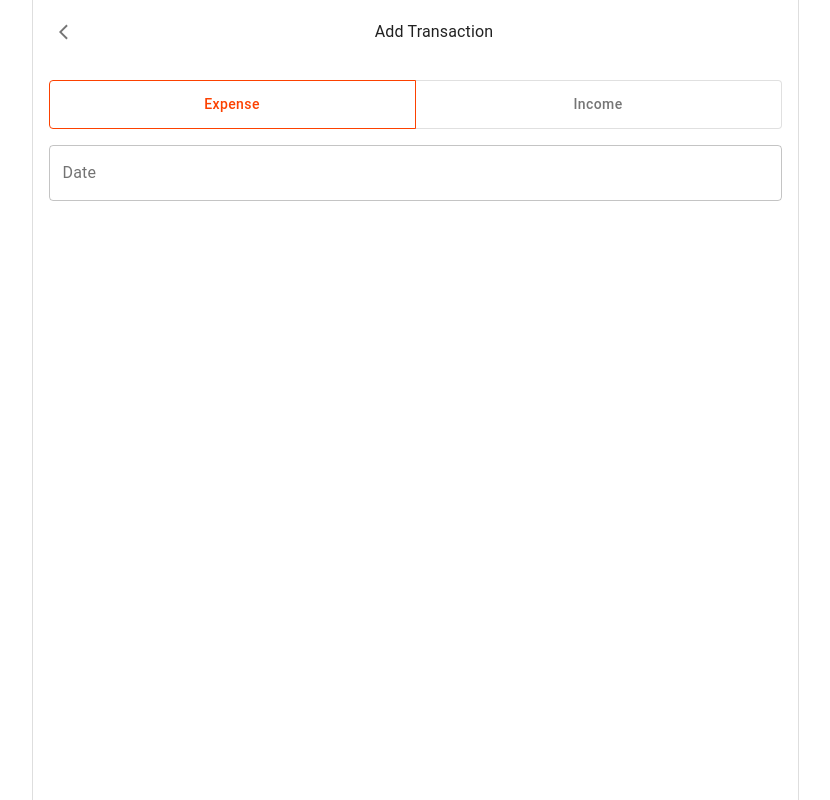
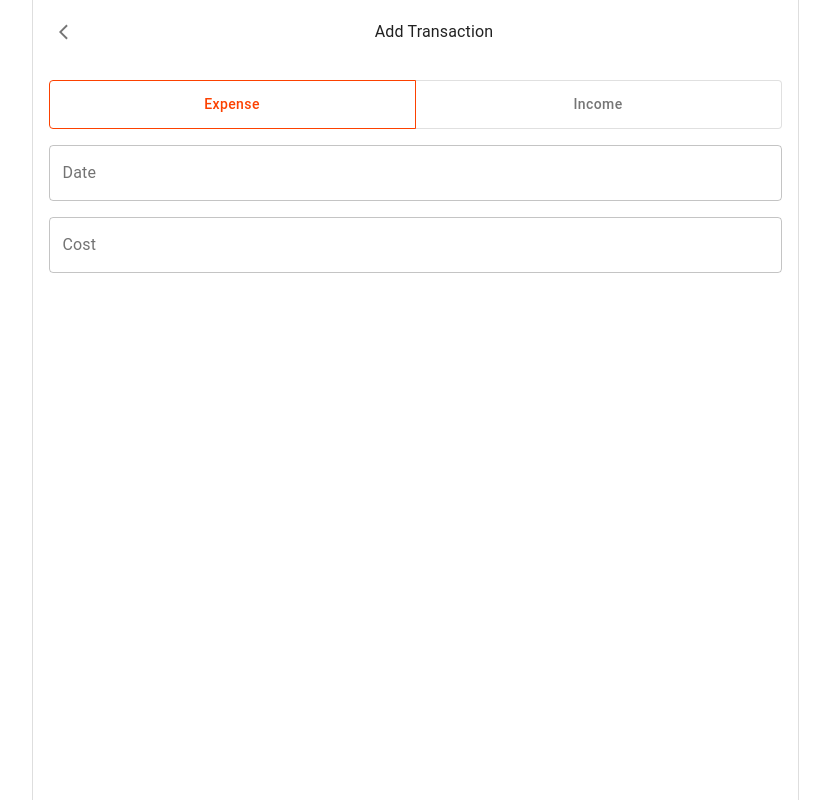
Before and after one commit to hyeonahc/finance-tracker, a React (Vite) app in the folder apps/web/: page /add-transaction in a window 1280 px wide. Shown: the whole page, without its empty margins (225-1055 px from the left). Built offline with nearby package versions, Linux system fonts and the light colour scheme; no server answers.

Commit message:
Add CostInput component and Integrate it into AddTransaction page

```diff
--- /dev/null
+++ b/apps/web/src/components/ui/CostInput.tsx
@@ -0,0 +1,28 @@
+import { TextField } from "@mui/material";
+
+interface CostInputProps {
+  cost: string;
+  setCost: (value: string) => void;
+}
+
+const CostInput = ({ cost, setCost }: CostInputProps) => {
+  const updateCost = (event: React.ChangeEvent<HTMLInputElement>) => {
+    const value = event.target.value;
+    if (/^\d*\.?\d*$/.test(value)) {
+      setCost(value);
+    }
+  };
+
+  return (
+    <TextField
+      fullWidth
+      label="Cost"
+      onChange={updateCost}
+      placeholder="0.00"
+      value={cost}
+      variant="outlined"
+    />
+  );
+};
+
+export default CostInput;
--- a/apps/web/src/pages/AddTransaction.tsx
+++ b/apps/web/src/pages/AddTransaction.tsx
@@ -1,3 +1,4 @@
+import CostInput from "@components/ui/CostInput";
 import DateInput from "@components/ui/DateInput";
 import TopNavigation from "@components/ui/TopNavigation";
 import TransactionTypeToggle from "@components/ui/TransactionTypeToggle";
@@ -9,12 +10,14 @@ const AddTransaction = () => {
   // TODO: Consider having one state for all the input values
   const [type, setType] = useState<"Expense" | "Income">("Expense");
   const [date, setDate] = useState<Dayjs | null>(null);
+  const [cost, setCost] = useState("");
 
   return (
     <Box sx={{ display: "flex", flexDirection: "column", gap: "16px" }}>
       <TopNavigation title="Add Transaction" />
       <TransactionTypeToggle setType={setType} type={type} />
       <DateInput date={date} setDate={setDate} />
+      <CostInput cost={cost} setCost={setCost} />
     </Box>
   );
 };
```
